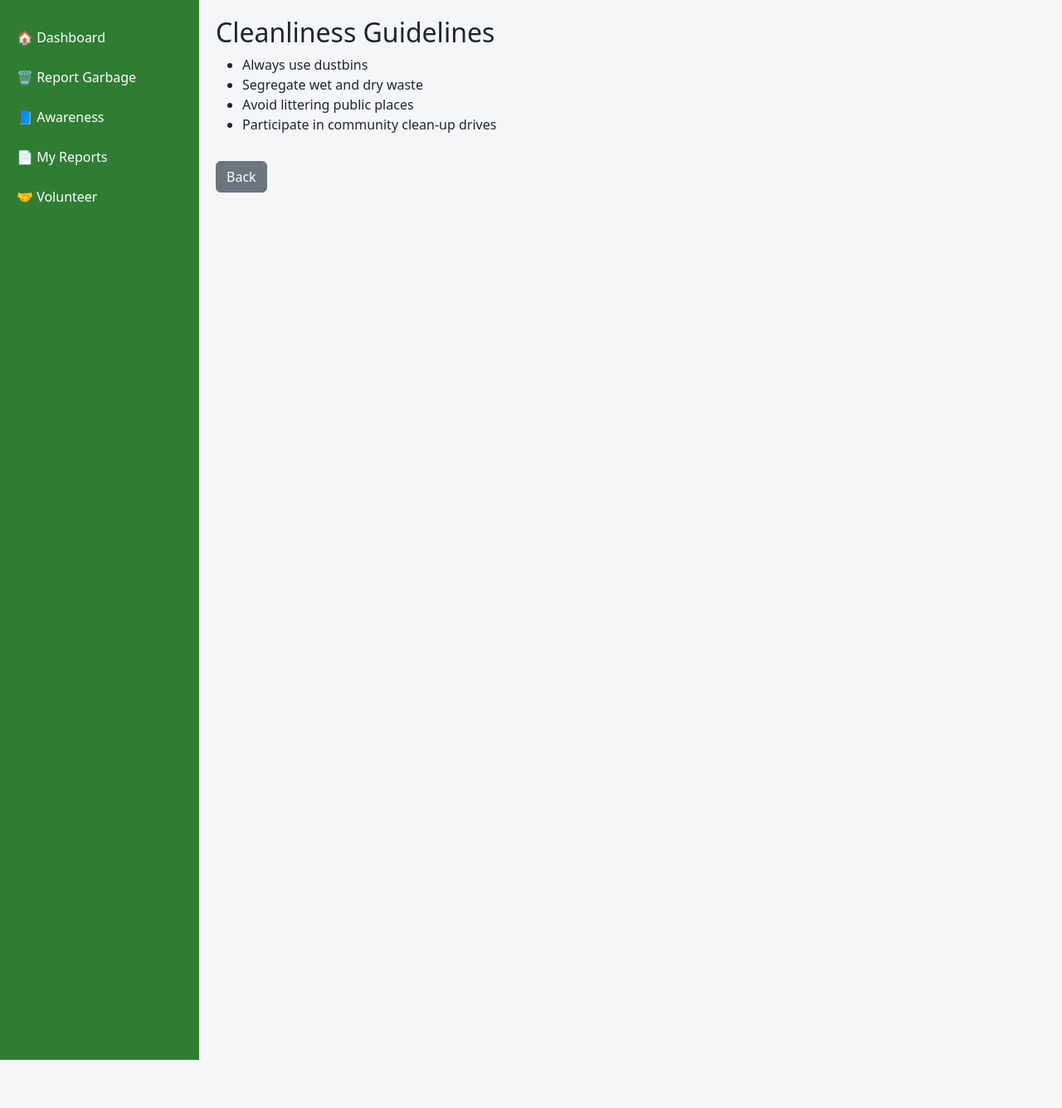
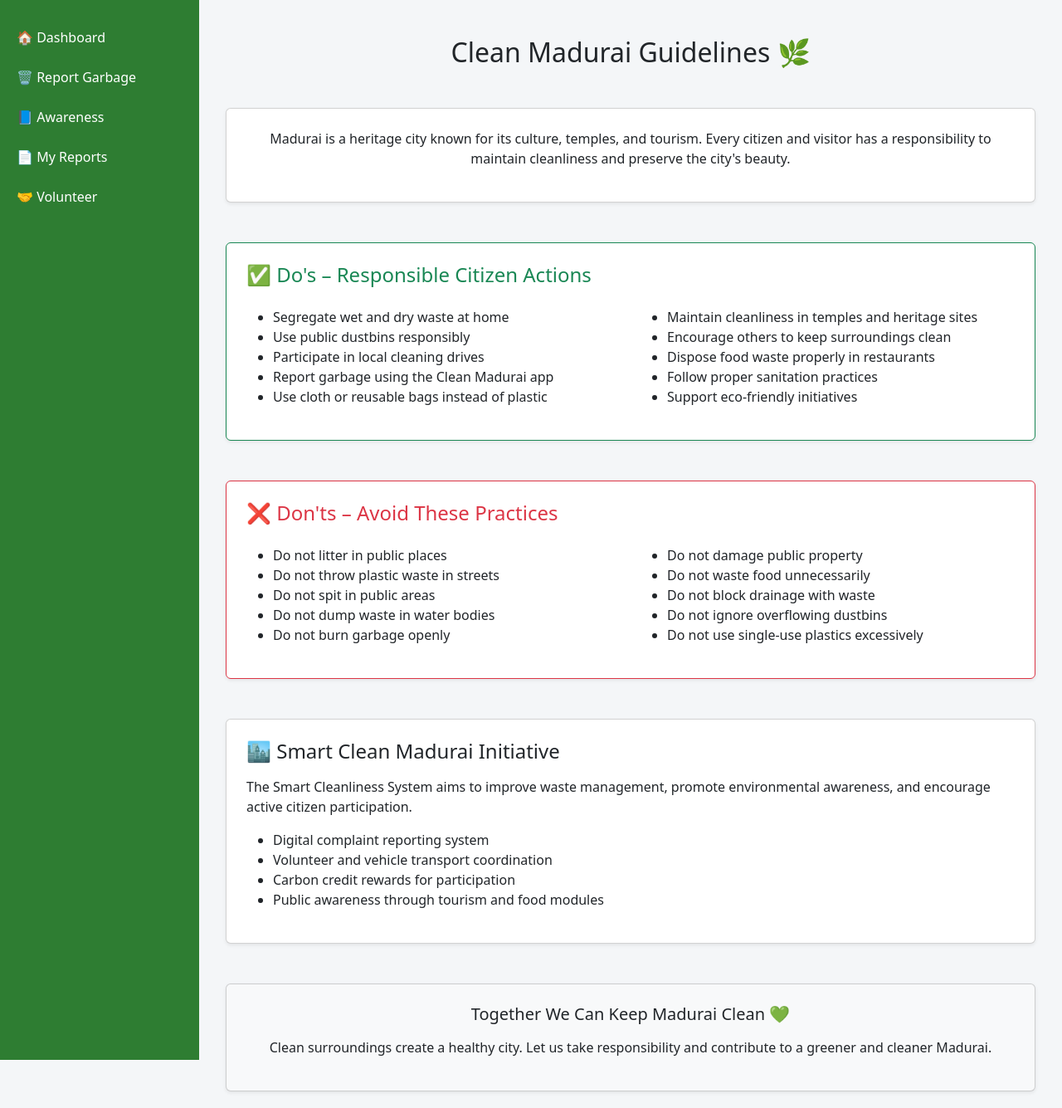
Before and after one commit to itsVasanthk/smart-cleanliness-system, a Flask app: page /awareness/guidelines in a window 1280 px wide. Shown: the part 58-1393 px from the top of the page at 83% size. Run offline with Flask 3, Linux system fonts and the light colour scheme.

Commit message:
awareness guideliness done

```diff
--- a/app/templates/awareness/guidelines.html
+++ b/app/templates/awareness/guidelines.html
@@ -1,15 +1,103 @@
 {% extends "citizen_base.html" %}
 {% block content %}
 
-<h2>Cleanliness Guidelines</h2>
+<div class="container mt-4">
 
-<ul>
-    <li>Always use dustbins</li>
-    <li>Segregate wet and dry waste</li>
-    <li>Avoid littering public places</li>
-    <li>Participate in community clean-up drives</li>
-</ul>
+    <h2 class="text-center mb-5">Clean Madurai Guidelines 🌿</h2>
 
-<a href="/awareness" class="btn btn-secondary mt-3">Back</a>
+    <!-- INTRO SECTION -->
+    <div class="card shadow-sm p-4 mb-5">
+        <p class="text-center">
+            Madurai is a heritage city known for its culture, temples, and tourism.
+            Every citizen and visitor has a responsibility to maintain cleanliness
+            and preserve the city's beauty.
+        </p>
+    </div>
+
+    <!-- DO's SECTION -->
+    <div class="card shadow-sm p-4 mb-5 border-success">
+        <h4 class="text-success mb-4">✅ Do's – Responsible Citizen Actions</h4>
+
+        <div class="row">
+
+            <div class="col-md-6">
+                <ul>
+                    <li>Segregate wet and dry waste at home</li>
+                    <li>Use public dustbins responsibly</li>
+                    <li>Participate in local cleaning drives</li>
+                    <li>Report garbage using the Clean Madurai app</li>
+                    <li>Use cloth or reusable bags instead of plastic</li>
+                </ul>
+            </div>
+
+            <div class="col-md-6">
+                <ul>
+                    <li>Maintain cleanliness in temples and heritage sites</li>
+                    <li>Encourage others to keep surroundings clean</li>
+                    <li>Dispose food waste properly in restaurants</li>
+                    <li>Follow proper sanitation practices</li>
+                    <li>Support eco-friendly initiatives</li>
+                </ul>
+            </div>
+
+        </div>
+    </div>
+
+    <!-- DON'Ts SECTION -->
+    <div class="card shadow-sm p-4 mb-5 border-danger">
+        <h4 class="text-danger mb-4">❌ Don'ts – Avoid These Practices</h4>
+
+        <div class="row">
+
+            <div class="col-md-6">
+                <ul>
+                    <li>Do not litter in public places</li>
+                    <li>Do not throw plastic waste in streets</li>
+                    <li>Do not spit in public areas</li>
+                    <li>Do not dump waste in water bodies</li>
+                    <li>Do not burn garbage openly</li>
+                </ul>
+            </div>
+
+            <div class="col-md-6">
+                <ul>
+                    <li>Do not damage public property</li>
+                    <li>Do not waste food unnecessarily</li>
+                    <li>Do not block drainage with waste</li>
+                    <li>Do not ignore overflowing dustbins</li>
+                    <li>Do not use single-use plastics excessively</li>
+                </ul>
+            </div>
+
+        </div>
+    </div>
+
+    <!-- SMART CITY INITIATIVE SECTION -->
+    <div class="card shadow-sm p-4 mb-5">
+        <h4 class="mb-3">🏙 Smart Clean Madurai Initiative</h4>
+
+        <p>
+            The Smart Cleanliness System aims to improve waste management,
+            promote environmental awareness, and encourage active citizen participation.
+        </p>
+
+        <ul>
+            <li>Digital complaint reporting system</li>
+            <li>Volunteer and vehicle transport coordination</li>
+            <li>Carbon credit rewards for participation</li>
+            <li>Public awareness through tourism and food modules</li>
+        </ul>
+    </div>
+
+    <!-- CALL TO ACTION -->
+    <div class="card shadow-sm p-4 text-center bg-light">
+        <h5 class="mb-3">Together We Can Keep Madurai Clean 💚</h5>
+        <p>
+            Clean surroundings create a healthy city. Let us take responsibility
+            and contribute to a greener and cleaner Madurai.
+        </p>
+    </div>
+
+</div>
 
 {% endblock %}
```
